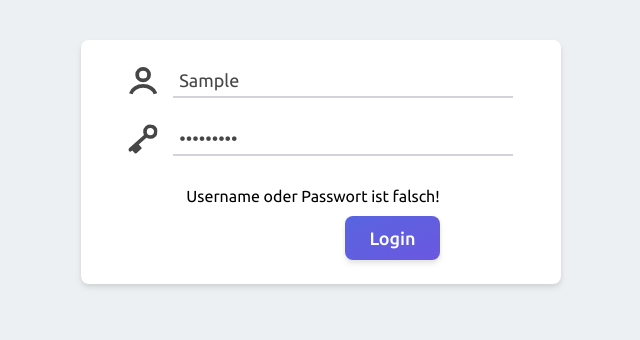
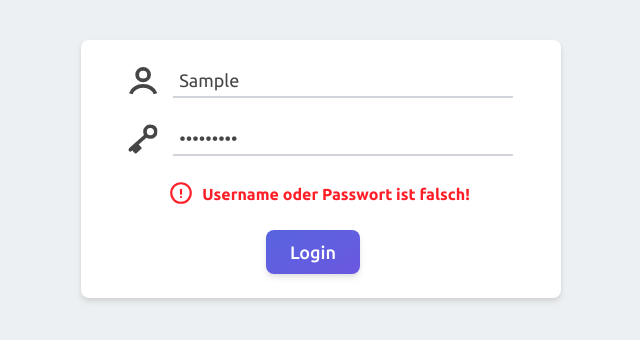
Before and after one commit to milantheiss/attend, a Vue app in the folder client/: page /login in a window 1280 px wide. Both pictures are taken after typing "Sample", "Sample123" into the empty fields and a click on the button "Login". Shown: the top 340 px of the page, without its empty margins (319-959 px from the left). Built offline with nearby package versions, Linux system fonts and the light colour scheme; no server answers.

Commit message:
Styling Changes & Comments hinzugefügt

```diff
--- a/client/src/components/AttendanceListItem.vue
+++ b/client/src/components/AttendanceListItem.vue
@@ -1,12 +1,19 @@
 <template>
   <div @click="onClick"
-       :class="this.activated ? 'text-white bg-gradient-to-br from-dimmed-gradient-1 to-dimmed-gradient-2':'text-black bg-gradient-to-br from-unchecked-gradient-1 to-unchecked-gradient-2'"
-       class="pl-3.5 py-2 rounded-lg drop-shadow mb-3 font-normal text-xl">
+    :class="this.activated ? 'text-white bg-gradient-to-br from-dimmed-gradient-1 to-dimmed-gradient-2':'text-black bg-gradient-to-br from-unchecked-gradient-1 to-unchecked-gradient-2'"
+    class="pl-3.5 py-2 rounded-lg drop-shadow mb-3 font-normal text-xl">
     <span class="flex items-center justify-between">
       <h3>{{ participant.lastname }}, {{ participant.firstname }}</h3>
       <span class="self-center w-6 mr-3">
-            <img :src="'./img/checkmark.svg'" alt="checkmark icon" v-show="activated">
-            <img :src="'./img/checkbox.svg'" alt="checkbox icon" v-show="!activated">
+        <!--Checkmark Icon-->
+        <svg xmlns="http://www.w3.org/2000/svg" viewBox="0 0 73.031 55.976" class="text-white" v-show="activated">
+          <path fill="none" stroke="currentColor" stroke-width="9.973" d="M69.465 3.486 25.048 48.925 3.486 27.847" />
+        </svg>
+        <!--Checkbox Icon-->
+        <svg xmlns="http://www.w3.org/2000/svg" viewBox="0 0 80.851 80.851" v-show="!activated" class="text-dark-grey">
+          <path fill="none" stroke="currentColor" stroke-width="7.5"
+            d="M28.885 3.75h23.08a25.135 25.135 0 0 1 25.136 25.135v23.08a25.135 25.135 0 0 1-25.136 25.136h-23.08A25.135 25.135 0 0 1 3.75 51.966v-23.08A25.135 25.135 0 0 1 28.885 3.75z" />
+        </svg>
       </span>
     </span>
   </div>
@@ -41,4 +48,5 @@ export default {
 </script>
 
 <style scoped>
+
 </style>
--- a/client/src/components/Button.vue
+++ b/client/src/components/Button.vue
@@ -1,7 +1,7 @@
 <template>
   <button @click="onClick()" class="inline-flex items-center px-3 py-1.5 rounded-md drop-shadow-md">
     <img :src="imgsrc" alt="eye icon" v-show="showIMG" class="w-6 mr-2">
-    <p class="font-medium font-normal md:text-xl">{{ text }}</p>
+    <p class="font-medium md:text-xl">{{ text }}</p>
   </button>
 </template>
 
--- a/client/src/components/DatePicker.vue
+++ b/client/src/components/DatePicker.vue
@@ -2,6 +2,7 @@
   <div class="grid grid-cols-6">
     <button @click="getLastDate"
       class="bg-gradient-to-br from-standard-gradient-1 to-standard-gradient-2 drop-shadow-md rounded-lg w-9 md:w-10 h-9 md:h-10 min-w-fit min-h-fit ">
+      <!--Left Chevron Icon-->
       <svg xmlns="http://www.w3.org/2000/svg" fill="none" viewBox="0 0 24 24" stroke-width="3.0" stroke="currentColor"
         class="w-6 h-6 mx-auto my-auto text-white">
         <path stroke-linecap="round" stroke-linejoin="round" d="M15.75 19.5L8.25 12l7.5-7.5" />
@@ -10,6 +11,7 @@
     <p class="col-start-2 col-end-6 col-span-3 text-base md:text-2xl font-medium text-center mx-2">{{formatedDateString}}</p>
     <button @click="getNextDate"
       class="bg-gradient-to-br from-standard-gradient-1 to-standard-gradient-2 drop-shadow-md rounded-lg w-9 md:w-10 h-9 md:h-10 min-w-fit min-h-fit">
+      <!--Right Chevron Icon-->
       <svg xmlns="http://www.w3.org/2000/svg" fill="none" viewBox="0 0 24 24" stroke-width="3.0" stroke="currentColor"
         class="w-6 h-6 mx-auto my-auto text-white">
         <path stroke-linecap="round" stroke-linejoin="round" d="M8.25 4.5l7.5 7.5-7.5 7.5" />
--- a/client/src/components/GroupListItem.vue
+++ b/client/src/components/GroupListItem.vue
@@ -4,6 +4,7 @@
     v-show="!showEditPanel">
     <span class="flex items-center justify-between">
       <h3>{{ participant.lastname }}, {{ participant.firstname }}</h3>
+      <!--Pen Icon-->
       <svg xmlns="http://www.w3.org/2000/svg" fill="none" viewBox="0 0 24 24" stroke-width="1.5" stroke="currentColor"
         class="w-7 rotate-4 py-2 text-black">
         <path stroke-linecap="round" stroke-linejoin="round"
--- a/client/src/components/MemberEditor.vue
+++ b/client/src/components/MemberEditor.vue
@@ -1,6 +1,7 @@
 <template>
     <div class="bg-white px-3 py-4 my-3 rounded-lg drop-shadow-md">
         <div class="grid place-items-end mr-1" v-if="!createsNewMember">
+            <!--Closing X Icon-->
             <svg xmlns="http://www.w3.org/2000/svg" fill="none" viewBox="0 0 24 24" stroke-width="1.5"
                 stroke="currentColor" class="w-8 text-black" @click="onClickOnClose()">
                 <path stroke-linecap="round" stroke-linejoin="round" d="M6 18L18 6M6 6l12 12" />
@@ -31,14 +32,14 @@
                 class="border-b-2 border-gray-300 text-black mx-3 font-medium text-base md:text-lg" />
         </div>
 
-        <div class="flex justify-left items-center ml-3 my-6" v-show="error.show">
-            <!--Error Panel-->
+        <div class="flex items-center ml-3 my-6" v-show="error.show">
+            <!--Error Icon-->
             <svg xmlns="http://www.w3.org/2000/svg" fill="none" viewBox="0 0 24 24" stroke-width="2"
-                stroke="currentColor" class="w-6.5 mr-2 text-red-600">
+                stroke="currentColor" class="w-6.5 mr-2 text-special-red">
                 <path stroke-linecap="round" stroke-linejoin="round"
                     d="M12 9v3.75m9-.75a9 9 0 11-18 0 9 9 0 0118 0zm-9 3.75h.008v.008H12v-.008z" />
             </svg>
-            <p class="font-semibold text-red-600">{{error.text}}</p>
+            <p class="font-semibold text-special-red">{{error.text}}</p>
         </div>
 
         <div class="flex items-center justify-between mb-4 mt-6" v-if="!createsNewMember">
--- a/client/src/views/AttendanceListView.vue
+++ b/client/src/views/AttendanceListView.vue
@@ -8,12 +8,14 @@
         :class="showGroups ? 'text-white bg-gradient-to-br from-dimmed-gradient-1 to-dimmed-gradient-2' : 'text-white bg-gradient-to-br from-standard-gradient-1 to-standard-gradient-2'"
         class="inline-flex items-center px-2 md:px-3 py-1.5 md:py-2 rounded-lg drop-shadow-md ml-2">
         <span class="flex items-center w-6 mr-2">
+          <!--Open Eye Icon-->
           <svg xmlns="http://www.w3.org/2000/svg" fill="none" viewBox="0 0 24 24" stroke-width="2.0"
             stroke="currentColor" class="w-6 h-6 mx-auto text-white" v-show="!showGroups">
             <path stroke-linecap="round" stroke-linejoin="round"
               d="M2.036 12.322a1.012 1.012 0 010-.639C3.423 7.51 7.36 4.5 12 4.5c4.638 0 8.573 3.007 9.963 7.178.07.207.07.431 0 .639C20.577 16.49 16.64 19.5 12 19.5c-4.638 0-8.573-3.007-9.963-7.178z" />
             <path stroke-linecap="round" stroke-linejoin="round" d="M15 12a3 3 0 11-6 0 3 3 0 016 0z" />
           </svg>
+          <!--Closed Eye Icon-->
           <svg xmlns="http://www.w3.org/2000/svg" fill="none" viewBox="0 0 24 24" stroke-width="2.0"
             stroke="currentColor" class="w-6 h-6 mx-auto text-white" v-show="showGroups">
             <path stroke-linecap="round" stroke-linejoin="round"
--- a/client/src/views/LoginView.vue
+++ b/client/src/views/LoginView.vue
@@ -3,6 +3,7 @@
     <div class="bg-white px-8 py-6 rounded-lg drop-shadow-md md:w-120 sm:w-96">
       <form @submit.prevent="submit" class="place-items-center text-lg">
         <div class="flex items-center mb-6 w-full md:px-4">
+          <!--Avatar Icon-->
           <svg xmlns="http://www.w3.org/2000/svg" viewBox="0 0 49.548 47.707" class="w-8 mr-4 text-dark-grey">
             <g fill="none" stroke="currentColor" stroke-width="6.649" transform="translate(-93.958 -82.631)">
               <ellipse cx="118.732" cy="96.016" rx="10.439" ry="10.061" />
@@ -13,17 +14,24 @@
             v-model="form.username" placeholder="Username" />
         </div>
         <div class="flex items-center w-full md:px-4">
+          <!--Key Icon-->
           <svg xmlns="http://www.w3.org/2000/svg" viewBox="0 0 43.732 46.56" class="w-8 mr-4 text-dark-grey rotate-3">
             <path fill="currentColor" d="M40.562 3.391a11.198 11.198 0 0 0-.412-.402A11.198 11.198 0 0 0 32.534 0a11.198 11.198 0 0 0-11.198 11.198 11.198 11.198 0 0 0 1.51 5.616L.867 38.794a2.879 2.879 0 0 0-.045 4.072 2.91 2.91 0 0 0 4.116 0l1.1-1.1 4.408 4.407a1.323 1.323 0 0 0 1.87 0l7.637-7.636a1.323 1.323 0 0 0 0-1.871l-4.407-4.408 11.372-11.373a11.198 11.198 0 0 0 5.617 1.51 11.198 11.198 0 0 0 11.198-11.197 11.198 11.198 0 0 0-3.17-7.807zm-4.1 3.878a5.556 5.556 0 0 1 1.628 3.929 5.556 5.556 0 0 1-5.556 5.556 5.556 5.556 0 0 1-5.556-5.556 5.556 5.556 0 0 1 5.556-5.556 5.556 5.556 0 0 1 3.928 1.627z" paint-order="markers stroke fill"/>
           </svg>
           <input class="border-b-2 border-gray-300 pl-1.5 py-0.5 text-dark-grey w-full" type="password" name="password"
             v-model="form.password" placeholder="Passwort" />
         </div>
-        <div class="grid grid-rows-2 place-items-center text-lg">
-          <p v-show="showError" class="text-special-red text-base place-self-end mr-4">Username oder Passwort ist
-            falsch!</p>
-          <button type="submit" :class="showError ? 'mt-2' : 'mt-5 row-start-1 row-span-2'"
-            class="text-white bg-gradient-to-br from-standard-gradient-1 to-standard-gradient-2 px-5 md:px-6 py-1.5 md:py-2 rounded-lg drop-shadow-md font-medium place-self-end md:mr-4">Login</button>
+        <div class="flex items-center ml-3 my-6" v-show="showError">
+          <!--Error Icon-->
+          <svg xmlns="http://www.w3.org/2000/svg" fill="none" viewBox="0 0 24 24" stroke-width="2"
+                stroke="currentColor" class="w-6.5 mr-2 text-special-red">
+                <path stroke-linecap="round" stroke-linejoin="round"
+                    d="M12 9v3.75m9-.75a9 9 0 11-18 0 9 9 0 0118 0zm-9 3.75h.008v.008H12v-.008z" />
+            </svg>
+          <p class="text-special-red font-semibold text-base place-self-end mr-4">Username oder Passwort ist falsch!</p>
+        </div>
+        <div class="flex justify-end items-center text-lg mt-6 mr-4">
+          <button type="submit" class=" text-white bg-gradient-to-br from-standard-gradient-1 to-standard-gradient-2 px-5 md:px-6 py-1.5 md:py-2 rounded-lg drop-shadow-md font-medium">Login</button>
         </div>
       </form>
     </div>
--- a/client/tailwind.config.js
+++ b/client/tailwind.config.js
@@ -24,7 +24,7 @@ module.exports = {
         'delete-gradient-2': '#D83535',
         'background-greywhite': '#edf0f2',
         'dark-grey': '#464646',
-        'special-red': '#FF1F28F'
+        'special-red': '#FF1F28'
       },
       fontFamily:{
         'ubuntu': ['Ubuntu', 'sans-serif']
```
